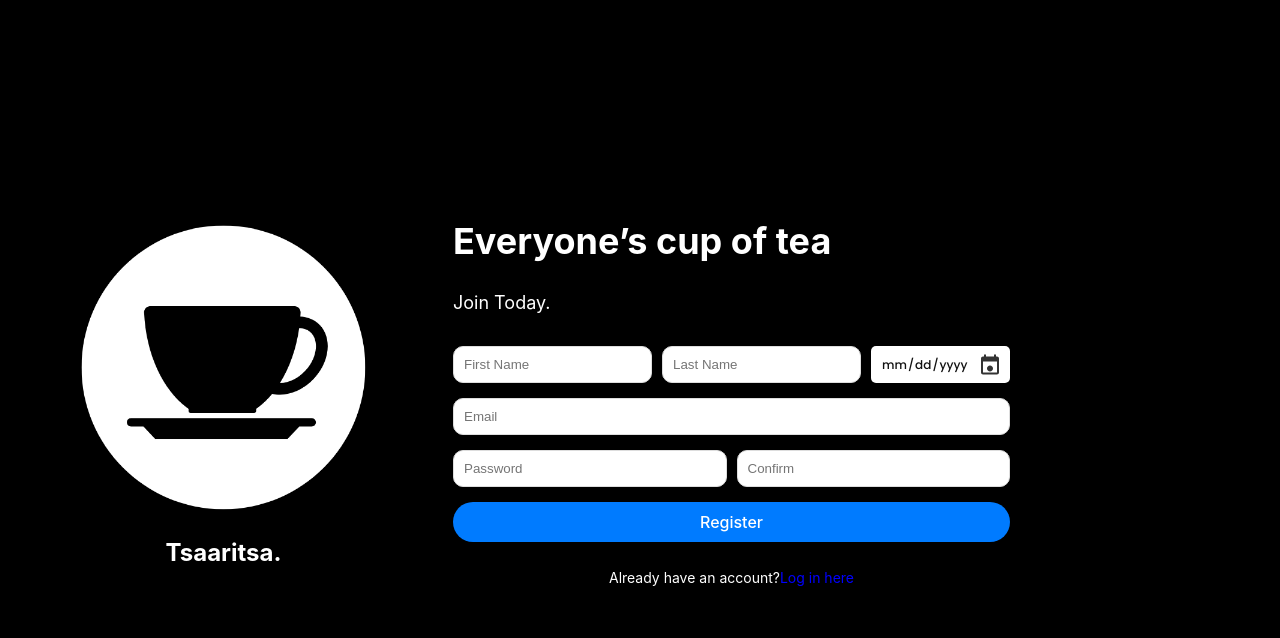
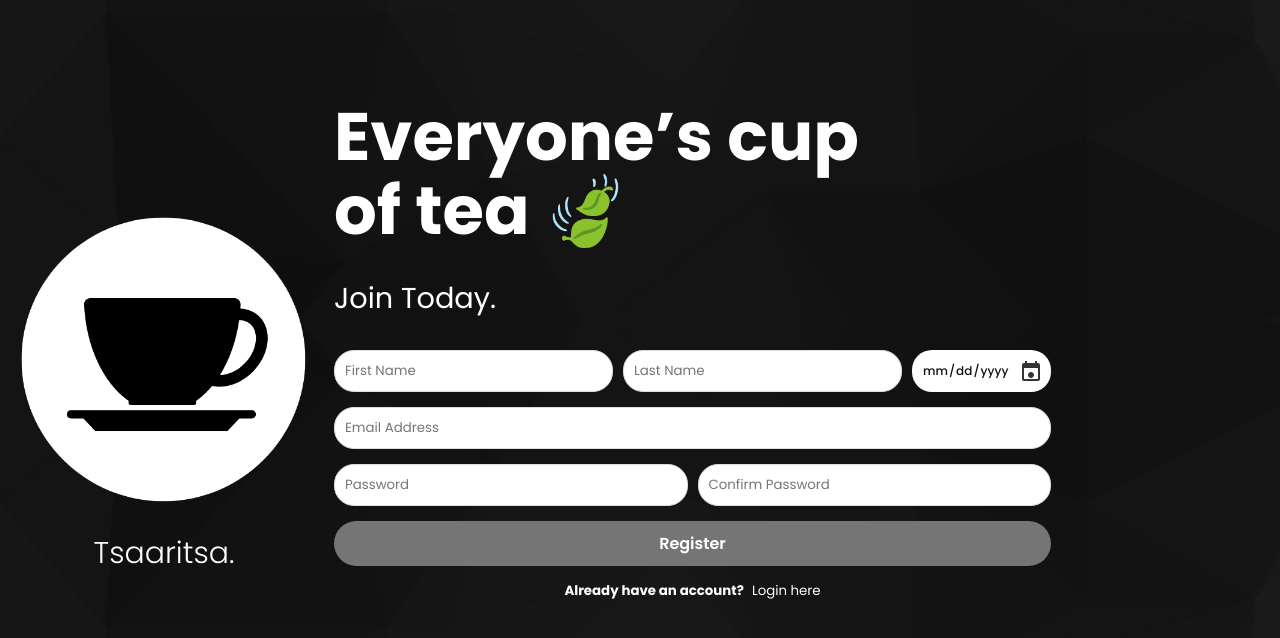
Before and after one commit to IceColaMasarap/blogweb, a React (Vite) app in the folder frontend/frontend/: page / in a window 1280 px wide. Shown: the top 638 px of the page. Built offline with nearby package versions, Linux system fonts and the light colour scheme.

Commit message:
polished register and login ui

```diff
--- a/frontend/frontend/src/App.css
+++ b/frontend/frontend/src/App.css
@@ -596,7 +596,7 @@ textarea {
   background-color: white; /* Input background color */
   background-size: 24px;
   border: 0;
-  border-radius: 5px;
+  border-radius: 20px;
   color: #111111;
   padding-left: 10px;
   padding-right: 10px;
--- a/frontend/frontend/src/Login.css
+++ b/frontend/frontend/src/Login.css
@@ -1,16 +1,34 @@
-/* Container */
 .container {
   display: flex;
+  position: relative; /* Ensures proper positioning for the pseudo-element */
   height: 100vh;
   width: 100vw;
-  background-color: #000;
+  background-color: #000; /* Fallback background color */
   color: #fff;
+  z-index: 1; /* Ensures content is above the background */
+  overflow: hidden; /* Ensures no content overflows */
 }
 
+.container::before {
+  content: "";
+  position: absolute;
+  top: 0;
+  left: 0;
+  height: 100%;
+  width: 100%;
+  background-image: url("./assets/logobg.png"); /* Make sure the image path is correct */
+  background-size: cover;
+  background-position: center;
+  background-repeat: no-repeat;
+  opacity: 0.4; /* Adjust this value for desired transparency */
+  z-index: -1; /* Sends the pseudo-element behind the content */
+  pointer-events: none; /* Ensures background doesn't interfere with content interaction */
+}
 /* Left Section */
 .left-section {
   flex: 1;
   display: flex;
+  margin-left: -13.3px;
   flex-direction: column;
   align-items: center;
   justify-content: center;
@@ -34,7 +52,6 @@
   display: flex;
   flex-direction: column;
   justify-content: center;
-  padding: 0 20px;
 }
 
 .main-heading {
@@ -51,7 +68,7 @@
   display: flex;
   flex-direction: column;
   gap: 15px;
-  padding: 0 250px 0 0;
+  padding-right: 250px;
 }
 
 .input {
--- a/frontend/frontend/src/Login.jsx
+++ b/frontend/frontend/src/Login.jsx
@@ -69,14 +69,15 @@ function Login() {
               className="logo-image"
             />
           </div>
-          <h1 className="brand-title">Tsaaritsa.</h1>
+          <h1 className="brand-titler">Tsaaritsa.</h1>
         </div>
       </div>
 
       {/* Right Section */}
-      <div className="right-section">
-        <h1 className="main-heading">Everyone’s cup of tea</h1>
-        <p className="sub-heading">Welcome back!</p>
+      <div className="right-sectionr">
+        <h1 className="main-headingr">Everyone’s cup</h1>
+        <h1 className="main-headingr">of tea 🍃</h1>
+        <p className="sub-headingr">Welcome back!</p>
         <form className="form" onSubmit={handleSubmit}>
           <input
             type="email"
@@ -94,22 +95,20 @@ function Login() {
             value={password}
             onChange={(e) => setPassword(e.target.value)}
           />
-          <button type="submit" className="lbutton">
+          <button type="submit" className="buttonr">
             Login
           </button>
-          <p className="register-link">
-            No account?&nbsp;
-            <span
-              className="registerlabelnav"
-              id="tologin"
-              style={{ cursor: "pointer", color: "blue" }}
-              onClick={() => {
-                navigate("/");
-              }}
+
+          <div className="linkers">
+            <label className="linklabel1">No account yet? </label>
+            <label
+              className="linklabel2"
+              style={{ cursor: "pointer" }}
+              onClick={() => navigate("/")}
             >
-              Register
-            </span>
-          </p>
+              Signup here.
+            </label>
+          </div>
         </form>
         {error && <p style={{ color: "red" }}>{error}</p>} {/* Display error */}
       </div>
--- a/frontend/frontend/src/Signup.css
+++ b/frontend/frontend/src/Signup.css
@@ -1,12 +1,29 @@
-/* Container */
 .containerr {
   display: flex;
+  position: relative; /* Ensures proper positioning for the pseudo-element */
   height: 100vh;
   width: 100vw;
-  background-color: #000;
+  background-color: #000; /* Fallback background color */
   color: #fff;
+  z-index: 1; /* Ensures content is above the background */
+  overflow: hidden; /* Ensures no content overflows */
 }
 
+.containerr::before {
+  content: "";
+  position: absolute;
+  top: 0;
+  left: 0;
+  height: 100%;
+  width: 100%;
+  background-image: url("./assets/logobg.png"); /* Make sure the image path is correct */
+  background-size: cover;
+  background-position: center;
+  background-repeat: no-repeat;
+  opacity: 0.4; /* Adjust this value for desired transparency */
+  z-index: -1; /* Sends the pseudo-element behind the content */
+  pointer-events: none; /* Ensures background doesn't interfere with content interaction */
+}
 /* Left Section */
 .left-sectionr {
   flex: 1;
@@ -22,9 +39,11 @@
 }
 
 .brand-titler {
-  font-size: 24px;
+  font-size: 30px;
   font-weight: bold;
   color: #fff;
+  font-family: "Poppins";
+  font-weight: 300;
   text-align: center;
 }
 
@@ -33,25 +52,29 @@
   flex: 1;
   display: flex;
   flex-direction: column;
-  justify-content: center;
+  justify-content: baseline;
+  margin-top: 100px;
   padding: 0 20px;
 }
 
 .main-headingr {
-  font-size: 36px;
-  margin-bottom: 10px;
+  margin: 0;
+  font-size: 0.7in;
+  font-family: "Poppins";
 }
 
 .sub-headingr {
-  font-size: 18px;
+  font-size: 0.3in;
   margin-bottom: 30px;
+  font-family: "Poppins";
 }
 
 .formr {
   display: flex;
   flex-direction: column;
   gap: 15px;
-  padding: 0 250px 0 0;
+  font-family: "Poppins";
+  padding-right: 250px;
 }
 
 .form-rowr {
@@ -63,30 +86,60 @@
   flex: 1;
   padding: 10px;
   border: 1px solid #ddd;
-  border-radius: 10px;
+  font-family: "Poppins";
+  border-radius: 20px;
   color: #000;
 }
-
+.bdaylabel {
+  display: none;
+  position: absolute;
+  left: 10px;
+  top: -20px;
+  font-size: 12px;
+  color: rgb(255, 255, 255);
+  opacity: 0;
+  transition: opacity 0.3s ease;
+}
+.background2 {
+  position: absolute;
+  top: 0;
+  left: 0;
+  width: 100%;
+  height: 100%;
+  object-fit: cover; /* Ensures the image covers the entire background */
+  z-index: -1; /* Places the image behind all other elements */
+}
+.input-container {
+  position: relative;
+}
+.inputDate {
+  height: 100%;
+}
+.input-container:hover .bdaylabel {
+  display: block;
+  opacity: 1;
+}
 .buttonr {
   padding: 10px;
-  background-color: #007bff;
+  background-color: #757575;
   border: none;
-  color: #fff;
+  color: #ffffff;
+  font-weight: 600;
   border-radius: 100px;
   cursor: pointer;
 }
 
-.login-linkr {
-  margin-top: 10px;
-  font-size: 14px;
-  text-align: center;
+.linkers {
+  display: flex;
+  gap: 8px;
+  justify-content: center;
 }
-
-.login-linkr a {
-  color: #007bff;
-  text-decoration: none;
+.linkers label {
+  font-size: smaller;
 }
-
+.linklabel1 {
+  font-weight: 700;
+}
 .logo-containerr {
   margin-left: 14px;
 }
--- a/frontend/frontend/src/Signup.jsx
+++ b/frontend/frontend/src/Signup.jsx
@@ -3,6 +3,7 @@ import "./Signup.css";
 import TS from "./assets/tsaaritsa.png";
 import axios from "axios";
 import React, { useState } from "react";
+import img1 from "../src/assets/logobg.png";
 
 function Signup() {
   const [firstName, setFirstName] = useState("");
@@ -69,13 +70,15 @@ function Signup() {
               className="logo-imager"
             />
           </div>
-          <h1 className="brand-titler">Tsaaritsa.</h1>
+          <h1 className="brand-titler">Tsaaritsa. </h1>
         </div>
       </div>
 
       {/* Right Section */}
       <div className="right-sectionr">
-        <h1 className="main-headingr">Everyone’s cup of tea</h1>
+        <h1 className="main-headingr">Everyone’s cup</h1>
+        <h1 className="main-headingr">of tea 🍃</h1>
+
         <p className="sub-headingr">Join Today.</p>
         <form className="formr" onSubmit={handleSubmit}>
           <div className="form-rowr">
@@ -91,15 +94,18 @@ function Signup() {
               className="input"
               onChange={(e) => setLastName(e.target.value)}
             />
-            <input
-              type="date"
-              className="inputDate"
-              onChange={(e) => setDateOfBirth(e.target.value)}
-            />
+            <div className="input-container">
+              <label className="bdaylabel">Birthdate</label>
+              <input
+                type="date"
+                className="inputDate"
+                onChange={(e) => setDateOfBirth(e.target.value)}
+              />
+            </div>
           </div>
           <input
             type="email"
-            placeholder="Email"
+            placeholder="Email Address"
             className="input"
             onChange={(e) => setEmail(e.target.value)}
           />
@@ -112,7 +118,7 @@ function Signup() {
             />
             <input
               type="password"
-              placeholder="Confirm"
+              placeholder="Confirm Password"
               className="input"
               onChange={(e) => setConfirmPassword(e.target.value)}
             />
@@ -125,17 +131,16 @@ function Signup() {
           {successMessage && (
             <p style={{ color: "#15bc11" }}>{successMessage}</p>
           )}
-          <p className="login-linkr">
-            Already have an account?
-            <span
-              className="registerlabelnav"
-              id="tologin"
+          <div className="linkers">
+            <label className="linklabel1">Already have an account? </label>
+            <label
+              className="linklabel2"
+              style={{ cursor: "pointer" }}
               onClick={() => navigate("/login")}
-              style={{ cursor: "pointer", color: "blue" }}
             >
-              Log in here
-            </span>
-          </p>
+              Login here
+            </label>
+          </div>
         </form>
       </div>
     </div>
```
